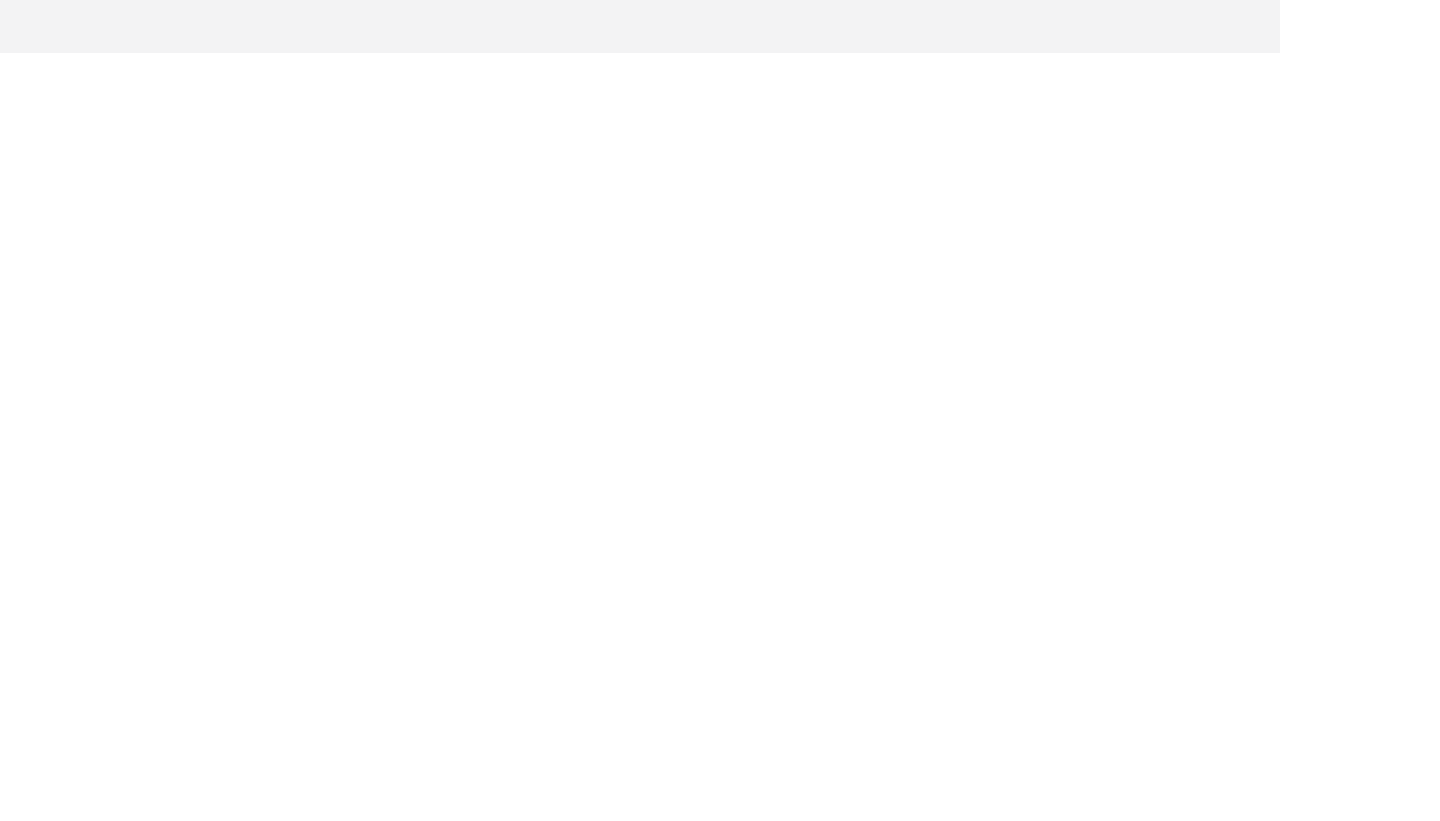
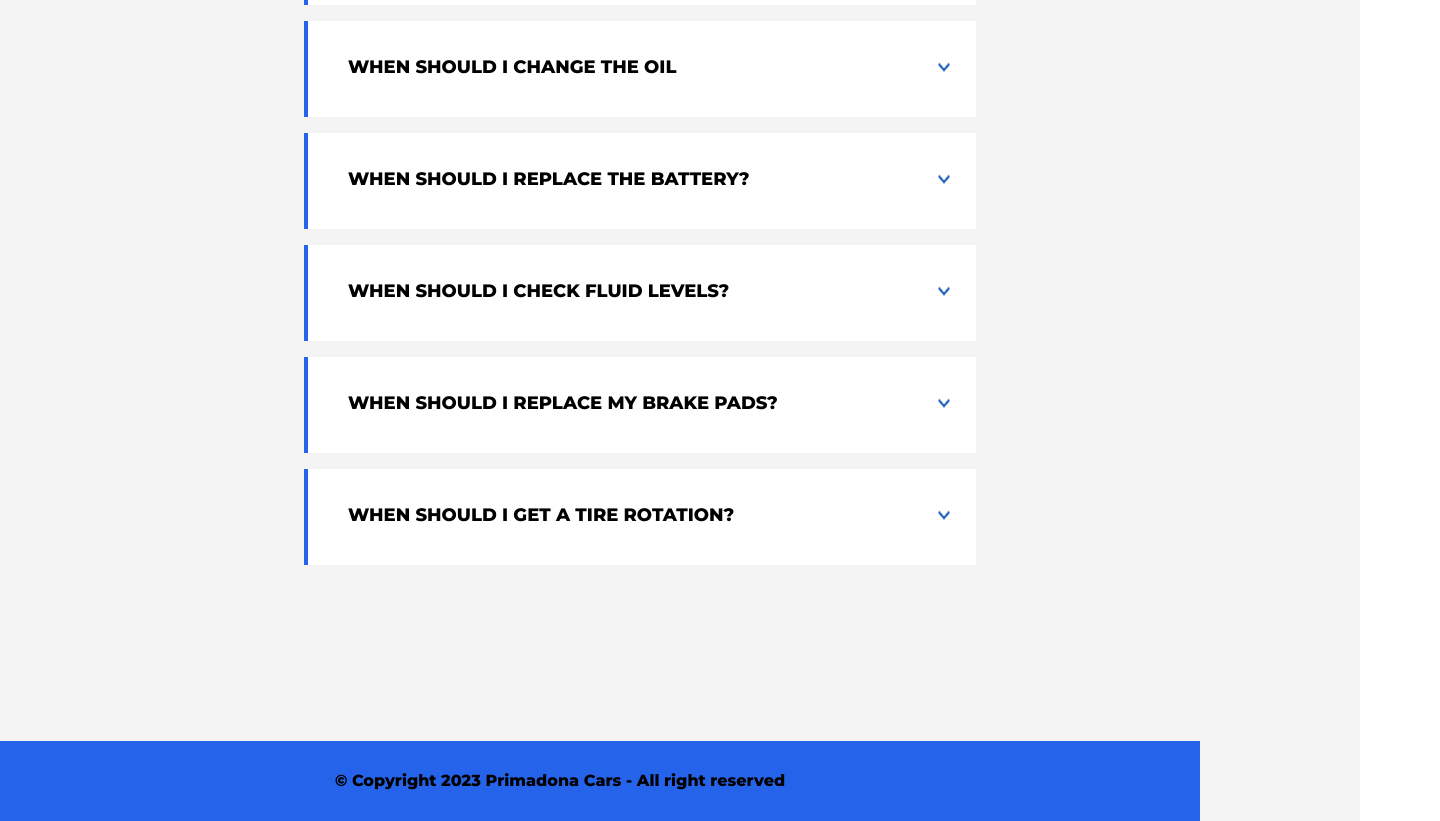
Before and after one commit to abz-abhi/autogarage, a React (Vite) app: page / in a window 1280 px wide. Shown: the part 4680-5501 px from the top of the page, 1440 px wide, since content can reach past the window. Before the commit the page ends 4733 px from the top, so only its background shows below. Built offline with nearby package versions, Linux system fonts and the light colour scheme.

Commit message:
responsive complite

```diff
--- a/src/App.jsx
+++ b/src/App.jsx
@@ -17,8 +17,8 @@ function App() {
         <Page4 />
         <Page5 />
         <Page6 />
-          {/* <Page7 />
-          <Page8 /> */}
+        <Page7 />
+        <Page8 />
       </div>
     </div>
   );
--- a/src/pages/page6.jsx
+++ b/src/pages/page6.jsx
@@ -3,9 +3,9 @@ import ContactBox from "../components/leftside";
 
 function Page6() {
   return (
-    <div className="w-screen max-w-[2000px] ">
+    <div className=" max-w-[2000px] ">
       <div className="w-fit pt-[15rem]
-      xxs:pt-0
+      xxs:pt-5
       md:pt-[10rem]
       lg:pt-[15rem]
       ">
@@ -25,7 +25,7 @@ function Page6() {
         </div>
         <div
           className="relative  ml-[10rem] space-x-[35rem] w-fit flex flex-row justify-between
-     xxs:flex xxs:flex-col xxs:space-x-0 xxs:mt-0 xxs:ml-0
+     xxs:flex xxs:flex-col xxs:space-x-0 xxs:mt-0 xxs:ml-0 xxs:space-y-5
      md:flex md:flex-row md:space-x-[15rem] md:pl-[22rem] md:bottom-[37rem]
      lg:flex lg:flex-row lg:pl-[17rem]
      xl:flex xl:flex-row xl:space-x-[35rem] xl:pl-[10rem]
--- a/src/pages/page7.jsx
+++ b/src/pages/page7.jsx
@@ -35,9 +35,12 @@ function Page7() {
   ];
 
   return (
-    <div className="">
-      <div className="flex justify-center items-center pt-24">
-        <div className="w-fit">
+      <div className="flex justify-center items-center w-full  -mt-[20rem] max-w-[2000px]
+      xxs:mt-0
+      sm:mt-0
+      md:-mt-[20rem]
+      ">
+        <div>
           <div className="center-div  mb-6">
             <h1 className="flex gap-3 text-blue-600 text-lg">
               <img src="../public/separator-carsblue.svg" alt="" /> FAQS
@@ -45,11 +48,19 @@ function Page7() {
             <h1 className="text-[24px]">FREQUENTLY ASKED QUESTIONS</h1>
           </div>
 
-          <div className="text-white">
-            <ul className="grid grid-cols-2 max-w-[85rem] gap-x-4  grid-rows-3 ">
+          <div>
+            <ul
+              className="grid grid-cols-2 max-w-[85rem] gap-x-4  grid-rows-3
+            xxs:grid xxs:grid-cols-1
+            xl:grid xl:grid-cols-2
+            "
+            >
               {faqs.map((faq, index) => (
                 <li key={index} className="mb-4 flex  w-fit justify-center">
-                  <details className="bg-white border-l-4 border-blue-600 text-black justify-center items-center w-[42rem] h-24 cursor-pointer">
+                  <details className="bg-white border-l-4 border-blue-600 text-black justify-center items-center w-[42rem] h-24 cursor-pointer
+                  xxs:w-fit
+                  sm:w-[42rem]
+                  ">
                     <summary className="text-lg pt-8 pl-10 pr-5 flex justify-between">
                       {faq.question}
                       <img src="../public/mdi_chevron-up.png" alt="" />
@@ -64,7 +75,6 @@ function Page7() {
           </div>
         </div>
       </div>
-    </div>
   );
 }
 
--- a/src/pages/page8.jsx
+++ b/src/pages/page8.jsx
@@ -1,8 +1,8 @@
 function Page8() {
   return (
     <div>
-      <div className="flex justify-center items-center h-20 mt-40 bg-blue-600">
-        <div>© Copyright 2023 Primadona Cars - All right reserved</div>
+      <div className="flex justify-center items-center h-20 mt-40 bg-blue-600 w-screen max-w-[2000px]">
+        <h4 className="text-[16px] xxs:text-[10px] md:text-[16px]">© Copyright 2023 Primadona Cars - All right reserved</h4>
       </div>
     </div>
   );
```
